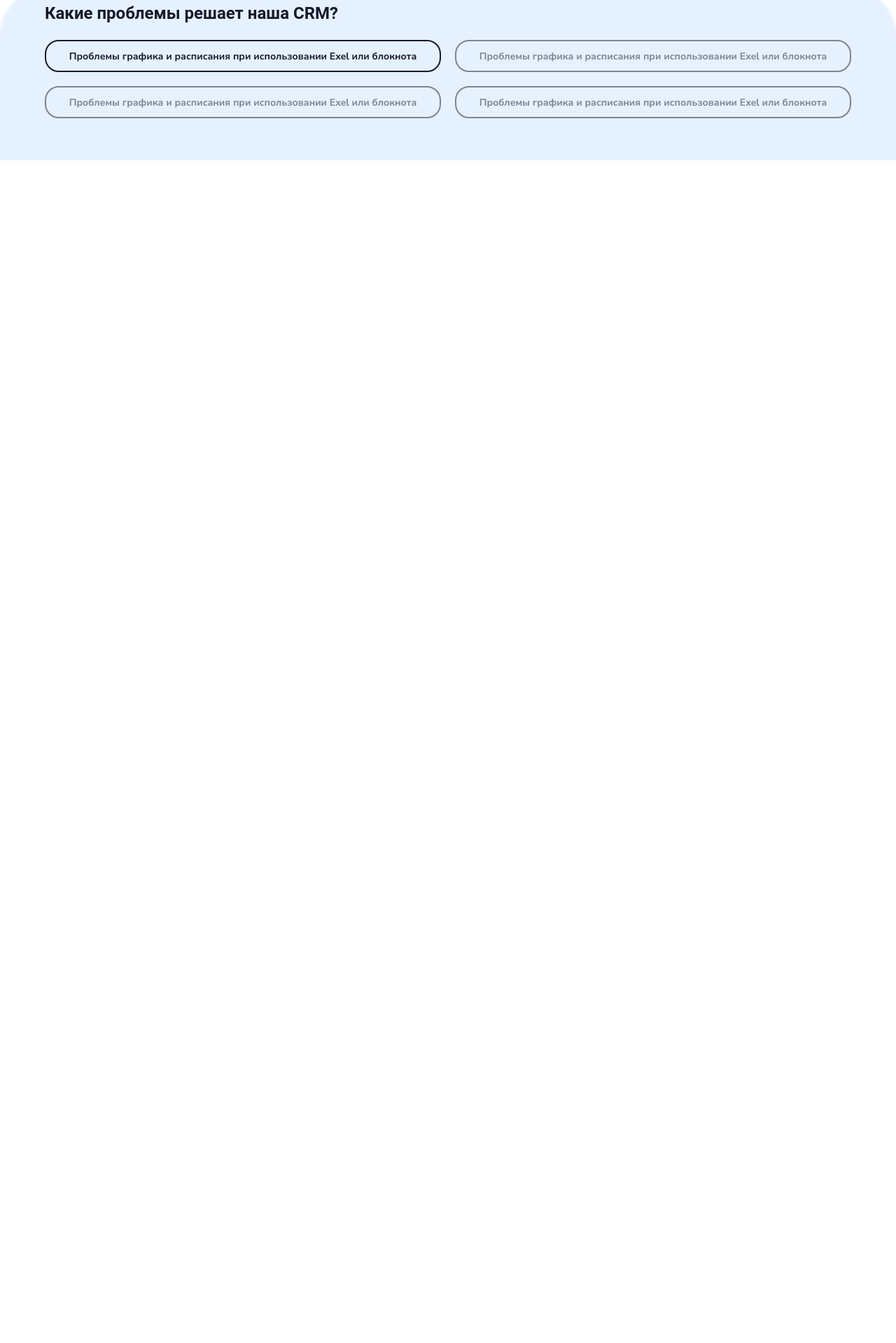
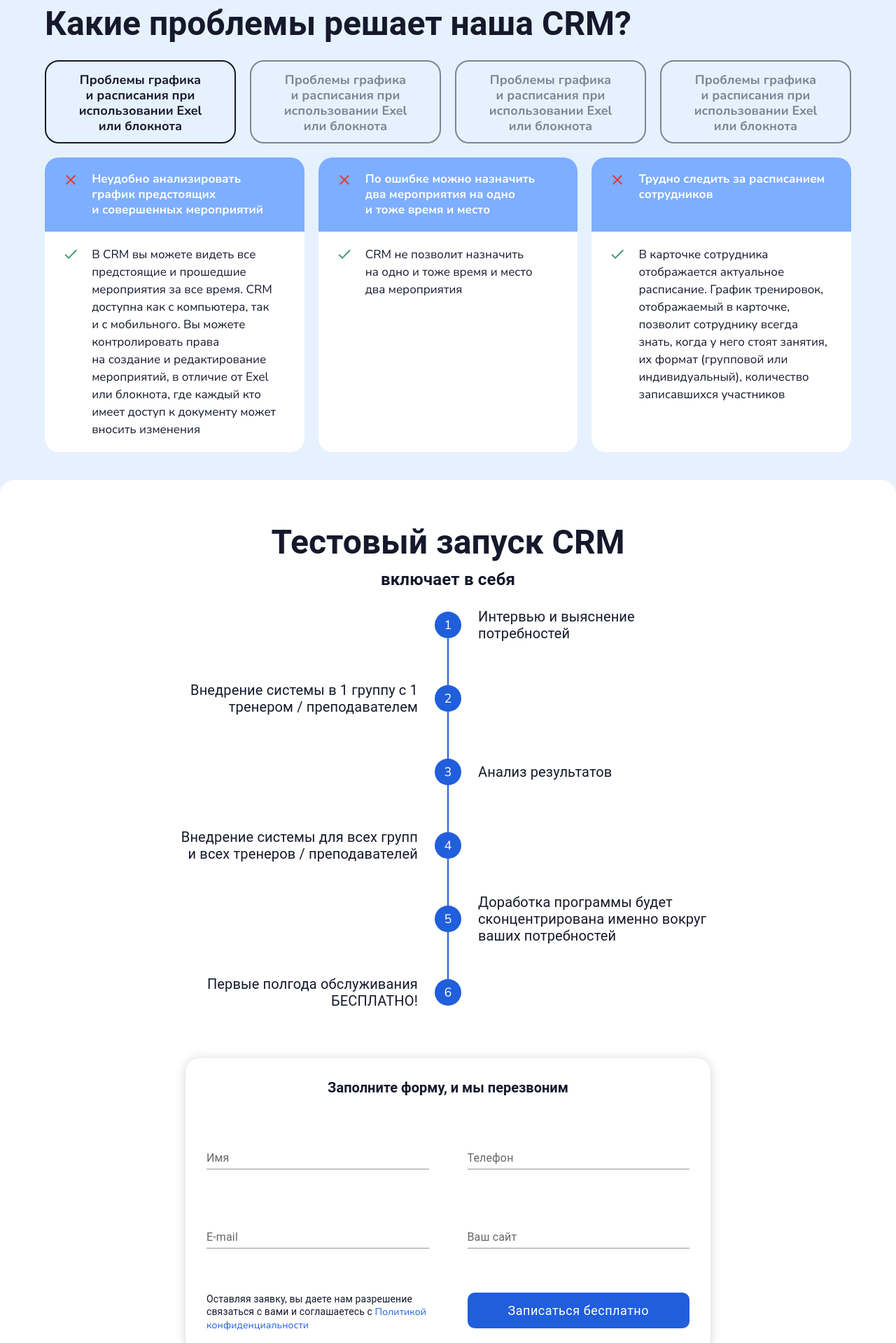
Before and after one commit to lvnnew/SPORTLY, a Next.js app: page / in a window 1280 px wide. Shown: the part 1480-3399 px from the top of the page at 70% size. Before the commit the page ends 1709 px from the top, so only its background shows below. Built offline with nearby package versions, Linux system fonts and the light colour scheme.

Commit message:
test-section

```diff
--- a/components/About/About.jsx
+++ b/components/About/About.jsx
@@ -1,13 +1,11 @@
 import { Box, Container, Grid } from "@mui/material";
 import React from "react";
-import { useKeenSlider } from "keen-slider/react";
-import "keen-slider/keen-slider.min.css";
 import Title from "../Title";
 import AboutItem from "./AboutItem";
 
 const About = () => {
   return (
-    <Box sx={{
+    <Box variant="section" sx={{
       padding: "40px 0"
     }}>
       <Container maxWidth="lg">
--- a/components/Banner/Banner.jsx
+++ b/components/Banner/Banner.jsx
@@ -7,6 +7,7 @@ import styles from "./Banner.module.css";
 const Banner = () => {
   return (
     <Box
+      variant="section"
       sx={{
         pt: { xs: "30px", md: "100px", lg: "150px" },
         pb: { xs: "53px", md: "140px", lg: "192px" },
@@ -14,7 +15,7 @@ const Banner = () => {
         backgroundRepeat: "no-repeat",
         backgroundPosition: {xs: "0 -50px", lg: "top right"},
         backgroundSize: {xs: "100%", lg: "contain"},
-        minHeight: {xs: "auto", lg: "calc(100vh - 58px)"}
+        minHeight: {xs: "auto", lg: "calc(100vh - 58px)", xl: "auto"}
       }}
     >
       <Container maxWidth="lg">
--- a/components/Decision/Decision.jsx
+++ b/components/Decision/Decision.jsx
@@ -1,48 +1,94 @@
-import { Box, Container, Grid, Typography } from '@mui/material';
-import React from 'react';
-import DecisionItem from './DecisionTabs/DecisionItem';
-import DecisionTab from './DecisionTabs/DecisionTab';
+import { Box, Container, Grid, Typography } from "@mui/material";
+import React from "react";
+import DecisionData from "./DecisionData";
+import DecisionItem from "./DecisionTabs/DecisionItem";
+import DecisionTab from "./DecisionTabs/DecisionTab";
 
 const Decision = () => {
   const [activeEl, setActiveEl] = React.useState(0);
 
   const tabHandler = (index) => {
     setActiveEl(parseInt(index));
-  }
+  };
+
+  const filteredItems = DecisionData.filter((item) => {
+    return item.index === activeEl;
+  });
 
   return (
-    <Box sx={{
+    <Box
+      variant="section"
+      sx={{
         pt: "24px",
         pb: "60px",
-      backgroundImage: "url(/decision-bg.png)",
-      backgroundRepeat: "no-repeat",
-      backgroundRepeat: "top",
-      backgroundSize: "cover"
-    }}>
+        backgroundColor: "#E6F1FF",
+        borderRadius: "20px 20px 0 0"
+      }}
+    >
       <Container maxWidth="lg">
-      <Typography variant="h3" sx={{
-        fontSize: "24px",
+        <Typography
+          variant="h3"
+          sx={{
+            fontSize: {xs: "24px", lg: "48px"},
             fontWeight: 700,
-        lineHeight: "29px"
-      }}>
+            lineHeight: {xs: "29px", lg: "58px"},
+          }}
+        >
           Какие проблемы решает наша CRM?
         </Typography>
 
+        <Grid
+          container
+          spacing="20"
+          sx={{
+            mt: "3px",
+          }}
+        >
+          <Grid item xs={6} lg={3}>
+            <DecisionTab
+              onClick={() => tabHandler(0)}
+              isActive={activeEl === 0 ? true : false}
+              title="Проблемы графика и расписания при использовании Exel или блокнота"
+              index={0}
+            />
+          </Grid>
+          <Grid item xs={6} lg={3}>
+            <DecisionTab
+              onClick={() => tabHandler(1)}
+              isActive={activeEl === 1 ? true : false}
+              title="Проблемы графика и расписания при использовании Exel или блокнота"
+              index={1}
+            />
+          </Grid>
+          <Grid item xs={6} lg={3}>
+            <DecisionTab
+              onClick={() => tabHandler(2)}
+              isActive={activeEl === 2 ? true : false}
+              title="Проблемы графика и расписания при использовании Exel или блокнота"
+              index={2}
+            />
+          </Grid>
+          <Grid item xs={6} lg={3}>
+            <DecisionTab
+              onClick={() => tabHandler(3)}
+              isActive={activeEl === 3 ? true : false}
+              title="Проблемы графика и расписания при использовании Exel или блокнота"
+              index={3}
+            />
+          </Grid>
+        </Grid>
         <Grid container spacing="20" sx={{
-        mt: "3px"
+          mt: "0"
         }}>
-        <Grid item xs={6}>
-          <DecisionTab onClick={() => tabHandler(0)} isActive={activeEl === 0 ? true : false} title="Проблемы графика и расписания при использовании Exel или блокнота" index={0} />
+          {
+            filteredItems.map((item, index) => {
+              return (
+                <Grid key={index} item xs={12} sm={6} lg={(activeEl === 0 || activeEl === 2) ? 4 : 6}>
+                  <DecisionItem no={item.no} ok={item.ok} />
                 </Grid>
-        <Grid item xs={6}>
-          <DecisionTab onClick={() => tabHandler(1)} isActive={activeEl === 1 ? true : false} title="Проблемы графика и расписания при использовании Exel или блокнота" index={1} />
-        </Grid>
-        <Grid item xs={6}>
-          <DecisionTab onClick={() => tabHandler(2)} isActive={activeEl === 2 ? true : false} title="Проблемы графика и расписания при использовании Exel или блокнота" index={2} />
-        </Grid>
-        <Grid item xs={6}>
-          <DecisionTab onClick={() => tabHandler(3)} isActive={activeEl === 3 ? true : false} title="Проблемы графика и расписания при использовании Exel или блокнота" index={3} />
-        </Grid>
+              )
+            })
+          }
           </Grid>
       </Container>
     </Box>
--- a/components/Decision/DecisionTabs/DecisionItem.jsx
+++ b/components/Decision/DecisionTabs/DecisionItem.jsx
@@ -9,11 +9,12 @@ const DecisionItem = ({no, ok}) => {
       <Grid
         container
         sx={{
-          padding: "12px",
-          pl: "17px",
+          padding: {xs: "12px", lg: "20px"},
+          pl: {xs: "17px", lg: "25px"},
           backgroundColor: "#7DAEFF",
           borderRadius: "20px 20px 0 0",
-          alignItems: "start"
+          alignItems: "start",
+          minHeight: {xs: "auto", lg: "106px"}
         }}
       >
         <Grid item xs={1}>
@@ -25,9 +26,9 @@ const DecisionItem = ({no, ok}) => {
         <Typography
             variant="p"
             sx={{
-              fontSize: "16px",
+              fontSize: {xs: "16px", lg: "17px"},
               fontWeight: 700,
-              lineHeight: "19px",
+              lineHeight: {xs: "19px", lg: "22px"},
               color: "#fff",
             }}
           >
@@ -38,11 +39,12 @@ const DecisionItem = ({no, ok}) => {
       <Grid
         container
         sx={{
-          padding: "12px",
-          pl: "17px",
+          padding: {xs: "12px", lg: "20px"},
+          pl: {xs: "17px", lg: "25px"},
           backgroundColor: "#fff",
           borderRadius: "0 0 20px 20px",
-          alignItems: "start"
+          alignItems: "start",
+          minHeight: {xs: "auto", lg: "315px"}
         }}
       >
         <Grid item xs={1}>
@@ -54,9 +56,9 @@ const DecisionItem = ({no, ok}) => {
         <Typography
             variant="p"
             sx={{
-              fontSize: "16px",
+              fontSize: {xs: "16px", lg: "17px"},
               fontWeight: 400,
-              lineHeight: "21px",
+              lineHeight: {xs: "21px", lg: "25px"},
               color: "#16192C",
             }}
           >
--- a/components/Decision/DecisionTabs/DecisionTab.jsx
+++ b/components/Decision/DecisionTabs/DecisionTab.jsx
@@ -5,10 +5,10 @@ import React from 'react';
 const DecisionTab = ({onClick, isActive, title, index}) => {
   return (
     <Grid onClick={onClick} container sx={{
-      padding: "10px",
+      padding: {xs: "10px", lg: "15px 20px"},
       borderRadius: "20px",
       border: isActive ? "2px solid #16192C" : "2px solid #16192C80",
-      maxHeight: "108px",
+      maxHeight: {xs: "108px", sm: "119px"},
       cursor: "pointer"
     }} index={IndeterminateCheckBoxSharp}>
       <Grid item xs={12} sx={{
@@ -16,9 +16,9 @@ const DecisionTab = ({onClick, isActive, title, index}) => {
       }}>
         <Typography variant="p" sx={{
           display: "inline-block",
-          fontSize: "14px",
+          fontSize: {xs: "14px", lg: "18px"},
           fontWeight: 700,
-          lineHeight: "17px",
+          lineHeight: {xs: "17px", lg: "22px"},
           color: isActive ? "#16192C" : "#16192C80"
         }}>
           {title}
--- a/components/Decision/decisionData.js
+++ b/components/Decision/decisionData.js
@@ -1,4 +1,4 @@
-export const decisionData = [
+const DecisionData = [
   {
     index: 0,
     no: "Неудобно анализировать график предстоящих и совершенных мероприятий",
@@ -59,4 +59,6 @@ export const decisionData = [
     no: "Непонятно как обучаться использованию программы",
     ok: "Для каждого пользователя будет доступна документация к программе и обучающие видео"
   }
-]
+];
+
+export default DecisionData;
--- /dev/null
+++ b/components/Form/Form.jsx
@@ -0,0 +1,112 @@
+import { Box, Button, Grid, TextField, Typography } from "@mui/material";
+import Link from "next/link";
+import React from "react";
+
+const Form = () => {
+  return (
+    <Grid container
+      component="form"
+      sx={{
+        boxShadow: "0px 1px 15px rgba(22, 25, 44, 0.18)",
+        borderRadius: "20px",
+        padding: {xs: "14px 16px", lg: "30px"},
+        mt: {xs: "60px", lg: "75px"},
+        maxWidth: "750px",
+        ml: "auto",
+        mr: "auto",
+        justifyContent: {md: "center"}
+      }}
+    >
+      <Typography
+        variant="h3"
+        sx={{
+          fontSize: "20px",
+          fontWeight: 700,
+          lineHeight: "24px",
+          textAlign: {xs: "left", md: "center"},
+          mb: {xs: "40px", lg: "57px"}
+        }}
+      >
+        Заполните форму, и мы перезвоним
+      </Typography>
+      <Grid
+        container
+        spacing="55"
+      >
+        <Grid item xs={12} md={6}>
+          <TextField
+            id="standard-basic"
+            label="Имя"
+            variant="standard"
+            sx={{ width: "100%", padding: "10px 0", pt: "0px" }}
+          />
+        </Grid>
+        <Grid item xs={12} md={6}>
+          <TextField
+            id="standard-basic"
+            label="Телефон"
+            variant="standard"
+            sx={{ width: "100%", padding: "10px 0", pt: "0px" }}
+          />
+        </Grid>
+        <Grid item xs={12} md={6}>
+          <TextField
+            id="standard-basic"
+            label="E-mail"
+            variant="standard"
+            sx={{ width: "100%", padding: "10px 0", pt: "0px" }}
+          />
+        </Grid>
+        <Grid item xs={12} md={6}>
+          <TextField
+            id="standard-basic"
+            label="Ваш сайт"
+            variant="standard"
+            sx={{ width: "100%", padding: "10px 0", pt: "0px" }}
+          />
+        </Grid>
+        <Grid item xs={12} md={6} sx={{
+          pt: {xs: "38px !important", md: "53px !important"},
+        }}>
+        <Typography variant="body1" sx={{
+          dislay: "inline-block",
+          fontSize: "14px",
+          fontWeight: 400,
+          lineHeight: "18px",
+
+          "&>a": {
+            color: "#205EDC"
+          }
+        }}>
+        Оставляя заявку, вы даете нам разрешение связаться с вами и соглашаетесь с <Link href="/politics">Политикой конфиденциальности</Link>
+        </Typography>
+        </Grid>
+        <Grid item xs={12} md={6} sx={{
+          pt: {xs: "12px !important", md: "53px !important"}
+        }}>
+        <Button
+              variant="contained"
+              disableElevation
+              sx={{
+                maxWidth: { xs: "100%", sm: "325px" },
+                width: { xs: "100%" },
+                backgroundColor: "#205EDC",
+                fontSize: { xs: "16px", md: "18px" },
+                fontWeight: 400,
+                lineHeight: { xs: "21px", md: "25px" },
+                minHeight: { xs: "45px", md: "51px" },
+                padding: { xs: "12px 30px", md: "13px 30px" },
+                textTransform: "none",
+                display: "flex",
+                borderRadius: "10px"
+              }}
+            >
+              Записаться бесплатно
+            </Button>
+        </Grid>
+      </Grid>
+    </Grid>
+  );
+};
+
+export default Form;
--- /dev/null
+++ b/components/Test/Test.jsx
@@ -0,0 +1,80 @@
+import { Box, Container, Typography } from "@mui/material";
+import React from "react";
+import Title from "../Title";
+import TestItem from "./TestItem";
+import TestData from "./TestData";
+import Form from "../Form/Form";
+
+const Test = () => {
+  return (
+    <Box
+      variant="section"
+      sx={{
+        padding: "60px 0",
+        borderRadius: "20px 20px 0 0",
+        marginTop: "-20px",
+        backgroundColor: "#fff",
+      }}
+    >
+      <Container maxWidth="lg">
+        <Typography
+          variant="h3"
+          sx={{
+            fontSize: { xs: "24px", lg: "48px" },
+            fontWeight: 700,
+            lineHeight: { xs: "29px", lg: "58px" },
+            textAlign: {xs: "left", md: "center"}
+          }}
+        >
+          Тестовый запуск CRM
+        </Typography>
+        <Typography
+          variant="h4"
+          sx={{
+            mt: {xs: "6px", lg: "12px"},
+            fontSize: {xs: "16px", lg: "24px"},
+            fontWeight: 700,
+            lineHeight: {xs: "19px", lg: "24px"},
+            textAlign: {xs: "left", md: "center"}
+          }}
+        >
+          включает в себя
+        </Typography>
+
+        <Box
+          sx={{
+            display: "flex",
+            flexDirection: "column",
+            alignItems: "center",
+            gap: "67px",
+            position: "relative",
+            mt: {xs: "34px"},
+
+            "::after": {
+              content: '""',
+              display: "block",
+              position: "absolute",
+              left: "50%",
+              transform: "translateX(-50%)",
+              height: "100%",
+              width: "2px",
+              backgroundColor: "#205EDC",
+              zIndex: 1,
+            },
+          }}
+        >
+          {
+            TestData.map((item, index) => {
+              return(
+                <TestItem key={index} num={item.num} title={item.title} />
+              )
+            })
+          }
+        </Box>
+        <Form />
+      </Container>
+    </Box>
+  );
+};
+
+export default Test;
--- /dev/null
+++ b/components/Test/TestData.js
@@ -0,0 +1,28 @@
+const TestData = [
+  {
+    num: 1,
+    title: "Интервью и выяснение потребностей"
+  },
+  {
+    num: 2,
+    title: "Внедрение системы в 1 группу с 1 тренером / преподавателем"
+  },
+  {
+    num: 3,
+    title: "Анализ результатов"
+  },
+  {
+    num: 4,
+    title: "Внедрение системы для всех групп и всех тренеров / преподавателей"
+  },
+  {
+    num: 5,
+    title: "Доработка программы будет сконцентрирована именно вокруг ваших потребностей"
+  },
+  {
+    num: 6,
+    title: "Первые полгода обслуживания БЕСПЛАТНО!"
+  }
+];
+
+export default TestData;
--- /dev/null
+++ b/components/Test/TestItem.jsx
@@ -0,0 +1,56 @@
+import { Box, Typography } from "@mui/material";
+import React from "react";
+
+const TestItem = ({ num, title, pos }) => {
+  return (
+    <Box
+      sx={{
+        position: "relative",
+        width: {xs: "30px", lg: "38px"},
+        height: {xs: "30px", lg: "38px"},
+        backgroundColor: "#205EDC",
+        borderRadius: "50%",
+        zIndex: 2,
+
+        ":nth-child(odd) h6": {
+          left: {xs: "40px", lg: "62px"},
+          textAlign: "left"
+        }
+      }}
+    >
+      <Typography
+        variant="span"
+        sx={{
+          position: "absolute",
+          top: "50%",
+          left: "50%",
+          transform: "translate(-50%, -50%)",
+          fontSize: {xs: "14px", lg: "18px"},
+          fontWeight: 400,
+          lineHeight: {xs: "18px", lg: "25px"},
+          color: "#fff",
+        }}
+      >
+        {num}
+      </Typography>
+      <Typography
+        variant="h6"
+        sx={{
+          position: "absolute",
+          right: {xs: "40px", lg: "62px"},
+          top: "50%",
+          transform: "translateY(-50%)",
+          fontSize: {xs: "16px", lg: "20px"},
+          fontWeight: 400,
+          lineHeight: {xs: "21px", lg: "24px"},
+          minWidth: {xs: "150px", lg: "345px"},
+          textAlign: "right"
+        }}
+      >
+        {title}
+      </Typography>
+    </Box>
+  );
+};
+
+export default TestItem;
--- a/package.json
+++ b/package.json
@@ -16,9 +16,9 @@
     "@next/font": "13.1.1",
     "eslint": "8.30.0",
     "eslint-config-next": "13.1.1",
-    "keen-slider": "^6.8.5",
     "next": "13.1.1",
     "react": "18.2.0",
-    "react-dom": "18.2.0"
+    "react-dom": "18.2.0",
+    "swiper": "^8.4.5"
   }
 }
--- a/pages/index.js
+++ b/pages/index.js
@@ -4,6 +4,7 @@ import Header from '../components/Header/Header';
 import Banner from '../components/Banner/Banner';
 import About from '../components/About/About';
 import Decision from '../components/Decision/Decision';
+import Test from '../components/Test/Test';
 
 
 export default function Home() {
@@ -19,6 +20,7 @@ export default function Home() {
       <Banner />
       <About />
       <Decision />
+      <Test />
     </>
   )
 }
```
Also changed, not shown: 1 other file (tests, documents, lock files or other folders). Lines whose indentation alone changed are shown as unchanged.
